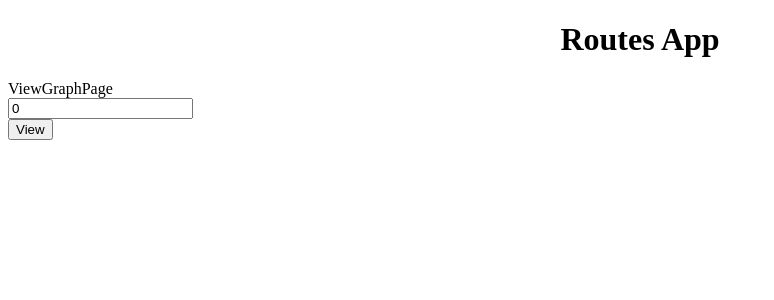
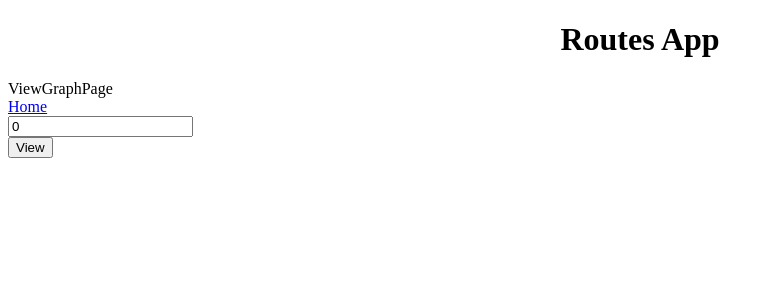
Before and after one commit to vitor-msp/routes-app, a React (Create React App) app: page /view-graph in a window 1280 px wide. Shown: the top 300 px of the page, without its empty margins (0-774 px from the left). Built offline with nearby package versions, Linux system fonts and the light colour scheme.

Commit message:
add link to home in other pages

```diff
--- a/src/components/pages/GetMinRoutePage.tsx
+++ b/src/components/pages/GetMinRoutePage.tsx
@@ -1,5 +1,6 @@
 import { useState } from "react";
 import { useDispatch, useSelector } from "react-redux";
+import { NavLink } from "react-router-dom";
 import { getMinRouteRequest } from "../../store/ducks/path/path.middlewares";
 import { GetMinRouteDTO } from "../../store/ducks/path/path.types";
 import { AppDispatch, RootState } from "../../store/store";
@@ -21,6 +22,8 @@ export const GetMinRoutePage = () => {
   return (
     <div>
       GetMinRoutePage
+      <br />
+      <NavLink to={"/"}>Home</NavLink>
       <br />
       <input
         type="number"
--- a/src/components/pages/GetRoutesPage.tsx
+++ b/src/components/pages/GetRoutesPage.tsx
@@ -1,5 +1,6 @@
 import { useState } from "react";
 import { useDispatch, useSelector } from "react-redux";
+import { NavLink } from "react-router-dom";
 import { getRoutesRequest } from "../../store/ducks/routes/routes.middlewares";
 import { GetRoutesDTO } from "../../store/ducks/routes/routes.types";
 import { AppDispatch, RootState } from "../../store/store";
@@ -23,6 +24,8 @@ export const GetRoutesPage = () => {
   return (
     <div>
       GetRoutesPage
+      <br />
+      <NavLink to={"/"}>Home</NavLink>
       <br />
       <input
         type="number"
--- a/src/components/pages/RegisterGraphPage.tsx
+++ b/src/components/pages/RegisterGraphPage.tsx
@@ -1,5 +1,6 @@
 import { useState } from "react";
 import { useDispatch, useSelector } from "react-redux";
+import { NavLink } from "react-router-dom";
 import { postGraphRequest } from "../../store/ducks/graph/graph.middleware";
 import { IEdge } from "../../store/ducks/graph/graph.types";
 import { AppDispatch, RootState } from "../../store/store";
@@ -33,16 +34,16 @@ export const RegisterGraphPage = () => {
     <div>
       RegisterGraphPage
       <br />
+      <NavLink to={"/"}>Home</NavLink>
+      <br />
       <button onClick={createNewEdge}>+</button>
       <br />
       <button onClick={registerGraph}>Register</button>
       <br />
       <br />
-      {graph.data?.id && <input
-        type="number"
-        readOnly={true}
-        value={graph.data?.id}
-      />}
+      {graph.data?.id && (
+        <input type="number" readOnly={true} value={graph.data?.id} />
+      )}
       <div>
         {edges.length !== 0 &&
           edges.map(({ source, target, distance, index }) => (
--- a/src/components/pages/ViewGraphPage.tsx
+++ b/src/components/pages/ViewGraphPage.tsx
@@ -1,5 +1,6 @@
 import { useEffect, useState } from "react";
 import { useDispatch, useSelector } from "react-redux";
+import { NavLink } from "react-router-dom";
 import { clearGraph } from "../../store/ducks/graph/graph.actions";
 import { getGraphRequest } from "../../store/ducks/graph/graph.middleware";
 import { AppDispatch, RootState } from "../../store/store";
@@ -24,6 +25,8 @@ export const ViewGraphPage = () => {
   return (
     <div>
       ViewGraphPage
+      <br />
+      <NavLink to={"/"}>Home</NavLink>
       <br />
       <input
         type="number"
```
